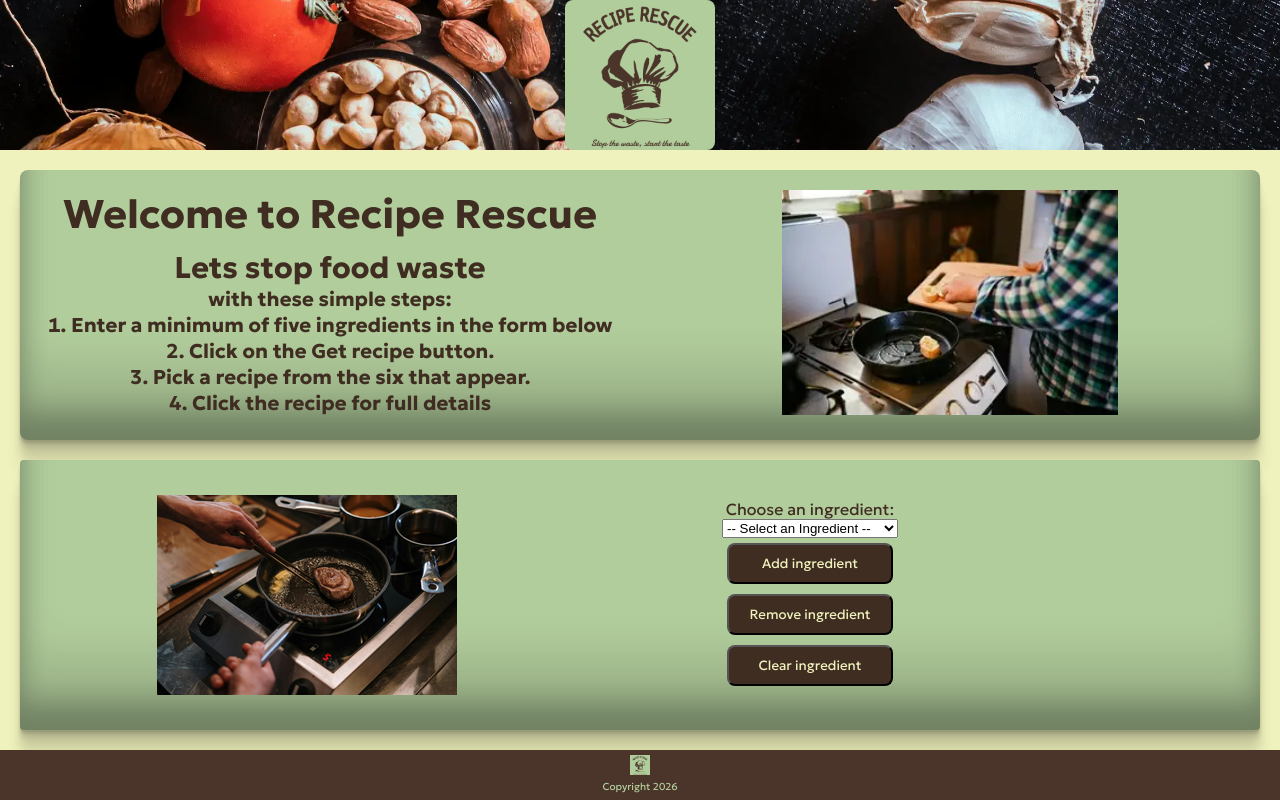
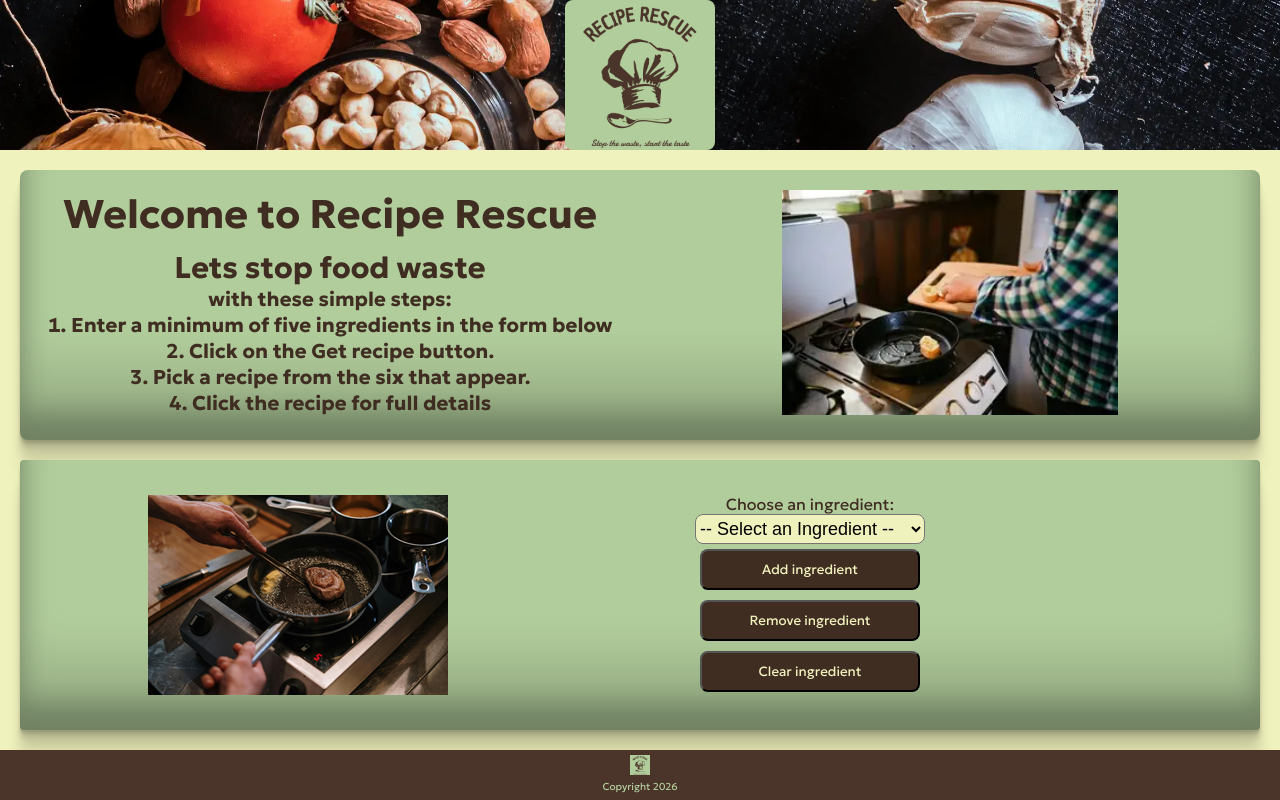
Before and after one commit to devildex91/recipe-rescue, a React (Vite) app: page / in a window 1280 px wide. Built offline with nearby package versions, Linux system fonts and the light colour scheme.

Commit message:
styles updated

```diff
--- a/src/index.css
+++ b/src/index.css
@@ -67,7 +67,6 @@ nav {
   align-items: center;
   flex-wrap: wrap;
   min-height: 270px;
-  max-height:fit-content;
   text-align: center;
   box-sizing: border-box;
   font-size: 16px;
@@ -75,6 +74,7 @@ nav {
 #opening h1 {
   font-size: 25px;
   margin-bottom: 0;
+  margin-top:5px;
 }
 #opening h2,#opening h3 {
   margin:0;
@@ -127,13 +127,13 @@ nav {
   padding: 10px;
 }
 /*styling for input of form*/
-form input {
-  height: 20px;
-  font-size: 16px;
+form #ingredient {
+  height: 30px;
+  font-size: 18px;
   border-radius: 8px;
   background-color: var(--highlight-color);
 }
-form input:hover {
+form #ingredient:hover {
   background-color: var(--alternate-color);
   color: var(--highlight-color);
 }
```
